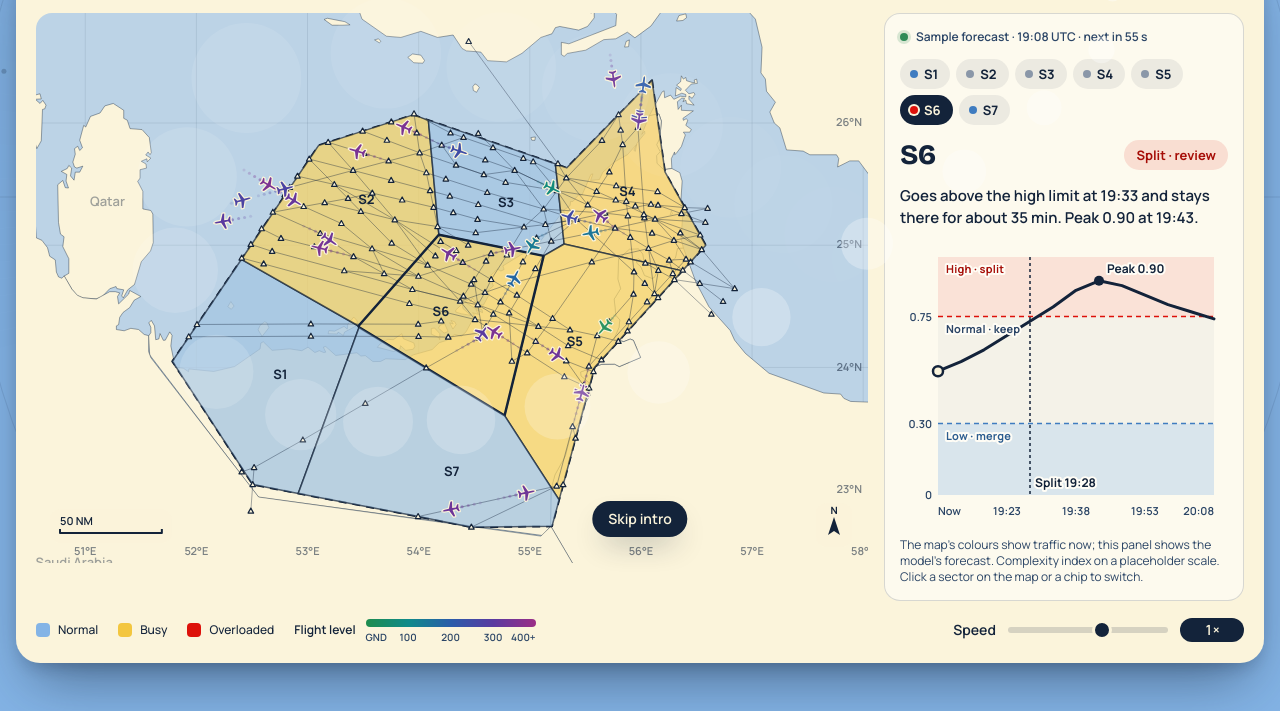
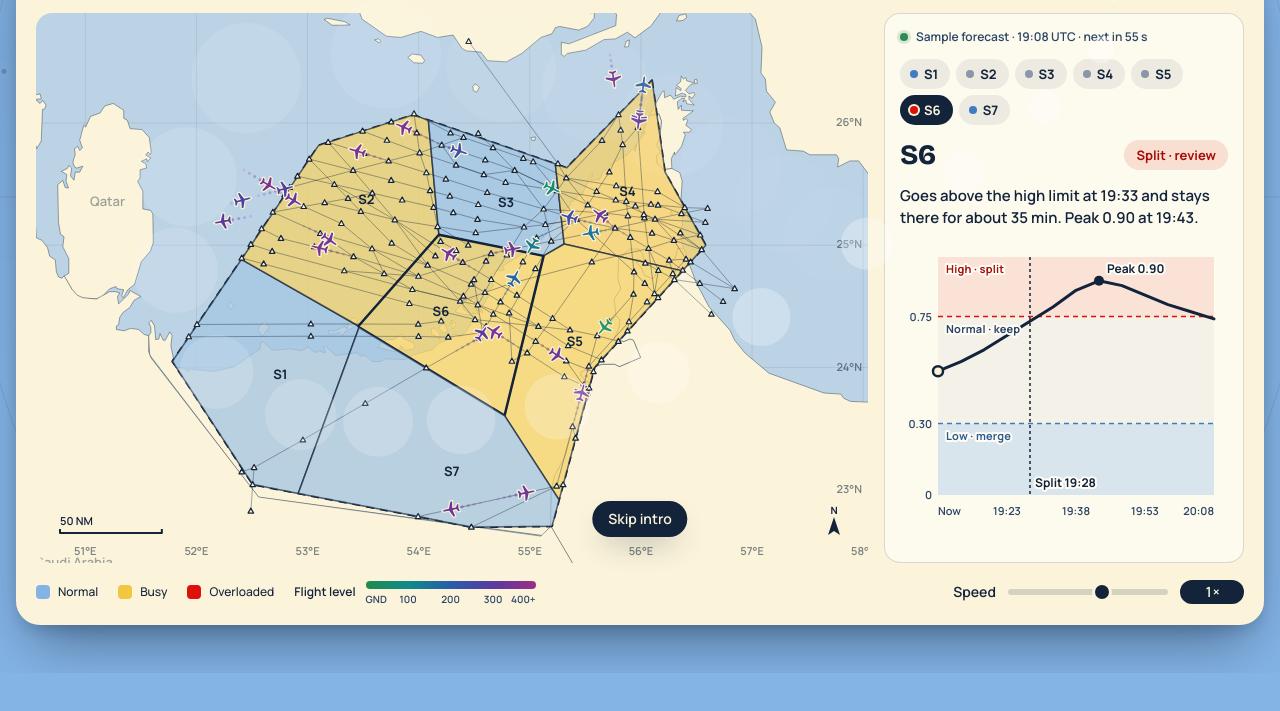
Before and after one commit to laylamhd/FIRCast-tool, a plain HTML site: page map.html in a window 1280 px wide. Shown: the part 243-954 px from the top of the page. After the commit the page ends 916 px from the top, so only its background shows below. Drawn offline with nearby package versions, Linux system fonts and the light colour scheme; animation ran at ten frames a second.

Commit message:
Remove the note under the forecast panel
Co-Authored-By: Claude Opus 5.5 <noreply@anthropic.com>
Claude-Session: https://claude.ai/code/session_01GsjiqJyGyvFSS1XmmsV1VA

```diff
--- a/css/map.css
+++ b/css/map.css
@@ -547,7 +547,6 @@ button.btn { border: 0; cursor: pointer; font-family: var(--font-ui); }
   font-size: 12px; line-height: 18px; font-weight: 600;
 }
 .fp-readout[hidden] { display: none; }
-.fp-note { font-size: 12px; line-height: 16px; color: var(--muted); margin-top: auto; }
 
 @media (max-width: 900px) {
   .map-body.with-panel { grid-template-columns: 1fr; }
--- a/map.html
+++ b/map.html
@@ -183,7 +183,6 @@
           <svg class="fp-chart" id="fp-chart" role="img" aria-labelledby="fp-summary"></svg>
           <p class="fp-readout" id="fp-readout" hidden></p>
         </div>
-        <p class="fp-note">The map's colours show traffic now; this panel shows the model's forecast. Complexity index on a placeholder scale. Click a sector on the map or a chip to switch.</p>
       </aside>
       </div>
 
```
